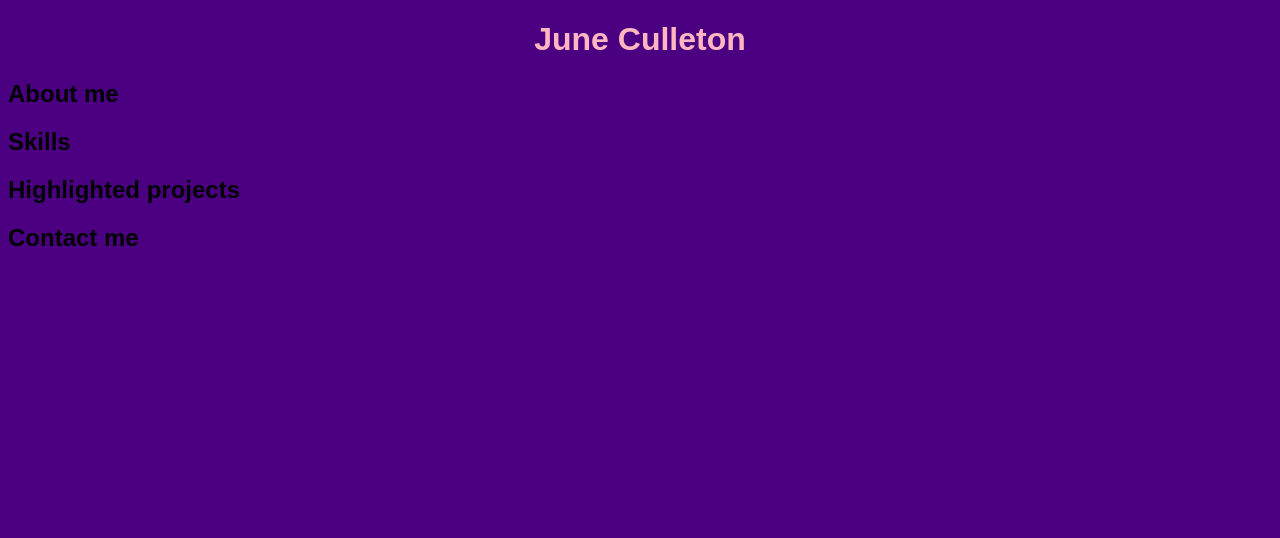
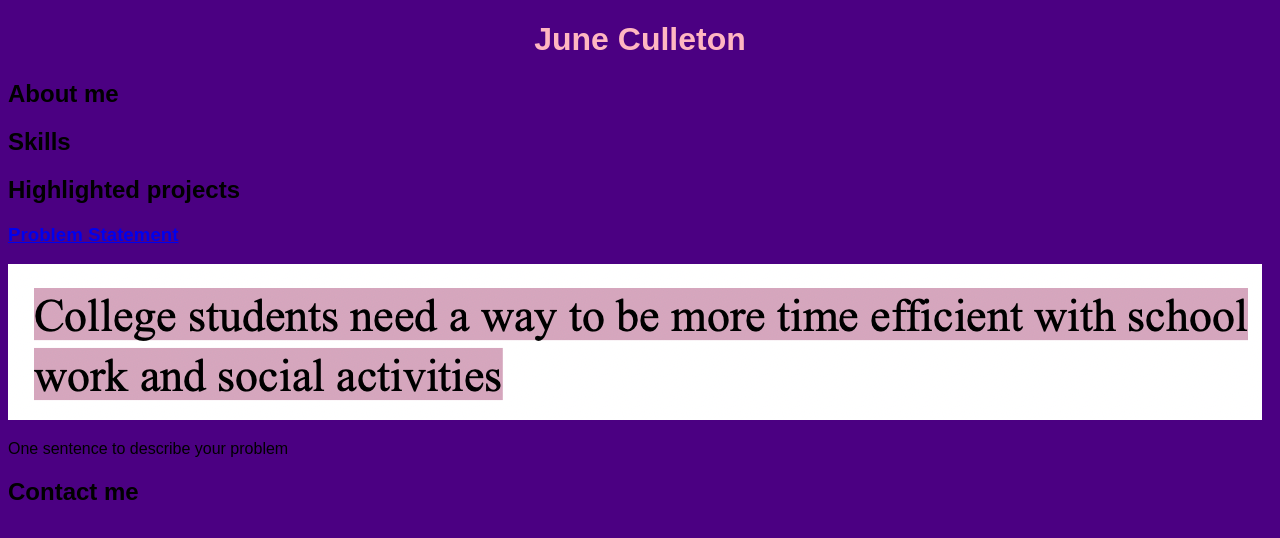
Before and after one commit to JuneCulleton/JuneCulleton.github.io, a plain HTML site: page index.html in a window 1280 px wide. Drawn offline with Linux system fonts and the light colour scheme.

Commit message:
Add files via upload

```diff
--- a/index.html
+++ b/index.html
@@ -13,9 +13,19 @@
       <h2>Skills</h2>
       <div class="skills"></div>
 
-      <h2>Highlighted projects</h2><div></div>
-
-      <h2>Contact me</h2>
-      <div class="contact"></div>
+      <h2>Highlighted projects</h2><div class = "projects">
+        <!-- Problem Statement Assignment -->
+        <section class="project">
+        <a href="files/Problem-Statement.pdf">
+          <h3>Problem Statement</h3>
+        </a>
+        <a href="files/Problem-Statement.pdf">
+          <img src="images/Problem-Statement .png">
+        </a>
+        <p>One sentence to describe your problem</p>
+        </section>
+        </div>
+    <h2>Contact me</h2>
+        <div class="Contact me"></div>
       </body>
 </html>
```
Also changed, not shown: images/Problem-Statement .png (added), 1 other file.
